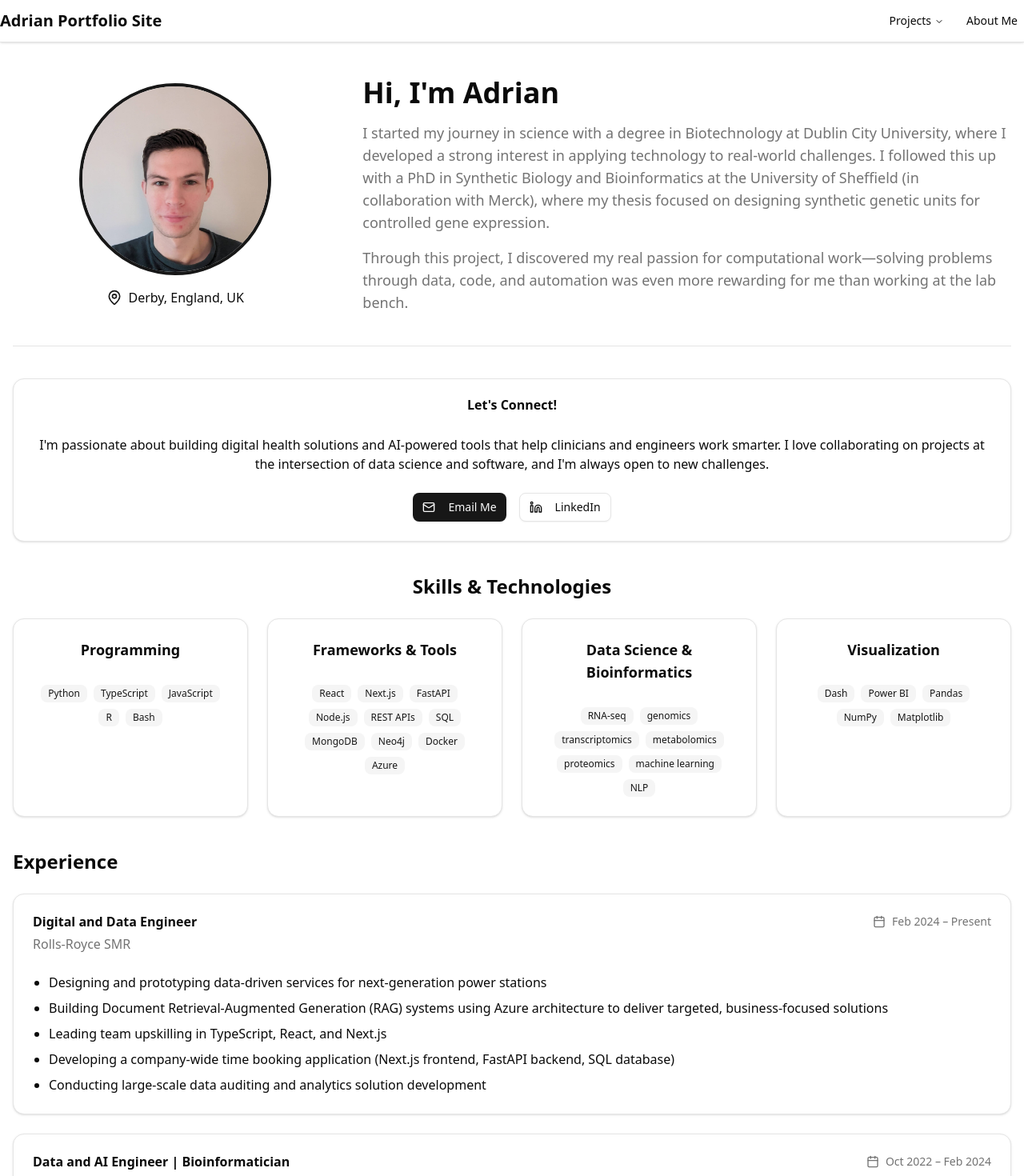
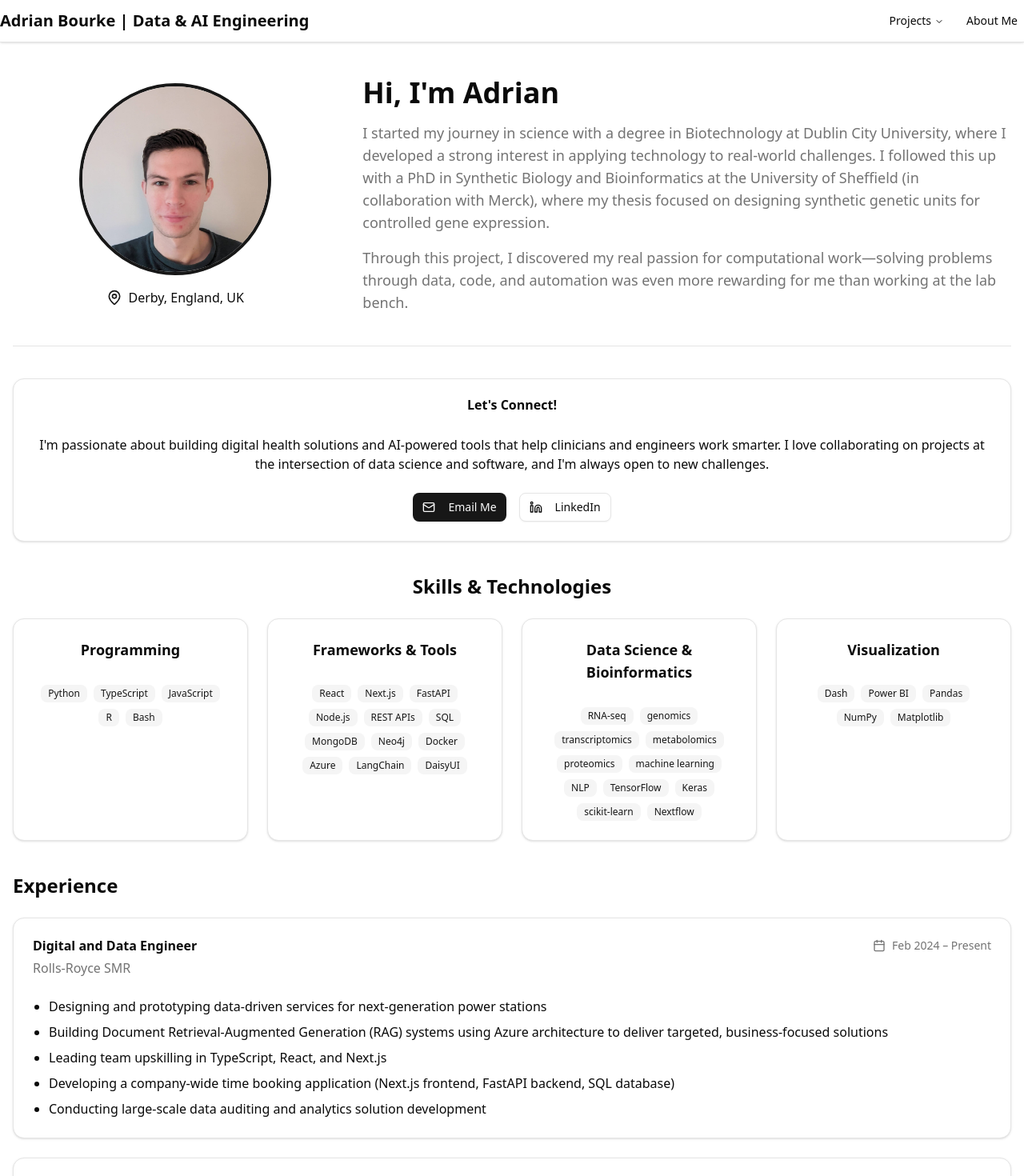
Before and after one commit to adrianB1996/personal_website, a Next.js app: page / in a window 1280 px wide. Shown: the top 1470 px of the page at 80% size. Built offline with nearby package versions, Linux system fonts and the light colour scheme.

Commit message:
new checks

```diff
--- a/app/components/Navbar.tsx
+++ b/app/components/Navbar.tsx
@@ -34,7 +34,7 @@ export function Navbar() {
     <div className="fixed top-0 left-0 right-0 bg-background z-50 border-b shadow-sm">
       <div className="container mx-auto py-2">
         <div className="flex justify-between items-center">
-          <h1 className="text-xl font-bold">Adrian Portfolio Site</h1>
+          <h1 className="text-xl font-bold">Adrian Bourke | Data & AI Engineering</h1>
           <div className="relative">
             <NavigationMenu>
               <NavigationMenuList>
--- a/app/page.tsx
+++ b/app/page.tsx
@@ -138,6 +138,8 @@ const AboutPage = () => {
 									"Neo4j",
 									"Docker",
 									"Azure",
+									"LangChain",
+									"DaisyUI",
 								].map((skill) => (
 									<Badge key={skill} variant="secondary">
 										{skill}
@@ -163,6 +165,10 @@ const AboutPage = () => {
 									"proteomics",
 									"machine learning",
 									"NLP",
+									"TensorFlow",
+									"Keras",
+									"scikit-learn",
+									"Nextflow",
 								].map((skill) => (
 									<Badge key={skill} variant="secondary">
 										{skill}
```
